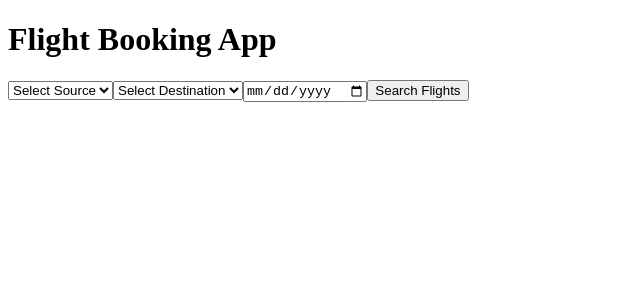
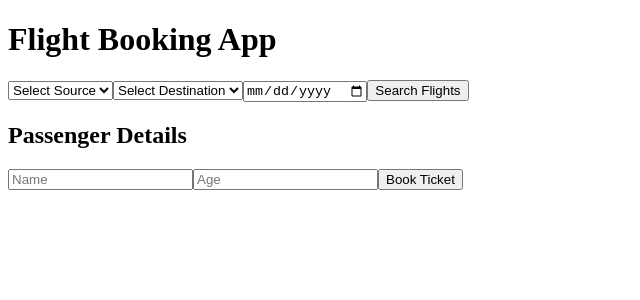
Before and after one commit to acciojob/phoenix-airlines-banuraj2402-ops, a React app: page / in a window 1280 px wide. Shown: the top 300 px of the page, without its empty margins (0-640 px from the left). Built offline with nearby package versions, Linux system fonts and the light colour scheme.

Commit message:
Update App.js

```diff
--- a/src/components/App.js
+++ b/src/components/App.js
@@ -3,27 +3,41 @@ import React, { useState } from "react";
 function App() {
   const [message, setMessage] = useState("");
 
+  const handleSearch = () => {
+    setMessage("No Flights Available");
+  };
+
   return (
     <div>
       <h1>Flight Booking App</h1>
 
+      {/* Source */}
       <select>
         <option value="">Select Source</option>
         <option value="Delhi">Delhi</option>
       </select>
 
+      {/* Destination */}
       <select>
         <option value="">Select Destination</option>
         <option value="Mumbai">Mumbai</option>
       </select>
 
+      {/* Date */}
       <input type="date" />
 
-      <button onClick={() => setMessage("No Flights Available")}>
-        Search Flights
-      </button>
+      {/* Search Button */}
+      <button onClick={handleSearch}>Search Flights</button>
 
+      {/* Result */}
       <p>{message}</p>
+
+      {/* Passenger Form */}
+      <h2>Passenger Details</h2>
+      <input type="text" placeholder="Name" />
+      <input type="number" placeholder="Age" />
+
+      <button>Book Ticket</button>
     </div>
   );
 }
```
